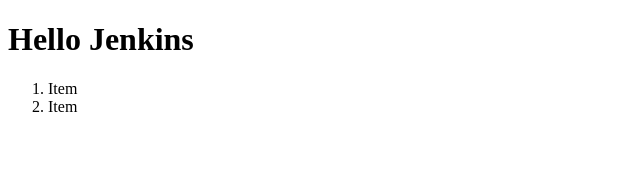
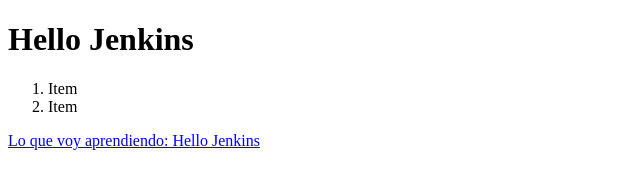
Before and after one commit to akobashikawa/hello-jenkins, a plain HTML site: page index.html in a window 1280 px wide. Shown: the whole page, without its empty margins (0-640 px from the left). Drawn offline with Linux system fonts and the light colour scheme.

Commit message:
Add links to blog

```diff
--- a/index.html
+++ b/index.html
@@ -12,5 +12,8 @@
     <li>Item</li>
     <li>Item</li>
   </ol>
+  <p>
+    <a href="http://akcaprendiendo.blogspot.com/2018/12/hello-jenkins.html">Lo que voy aprendiendo: Hello Jenkins</a>
+  </p>
 </body>
 </html>
```
Also changed, not shown: 1 other file.
